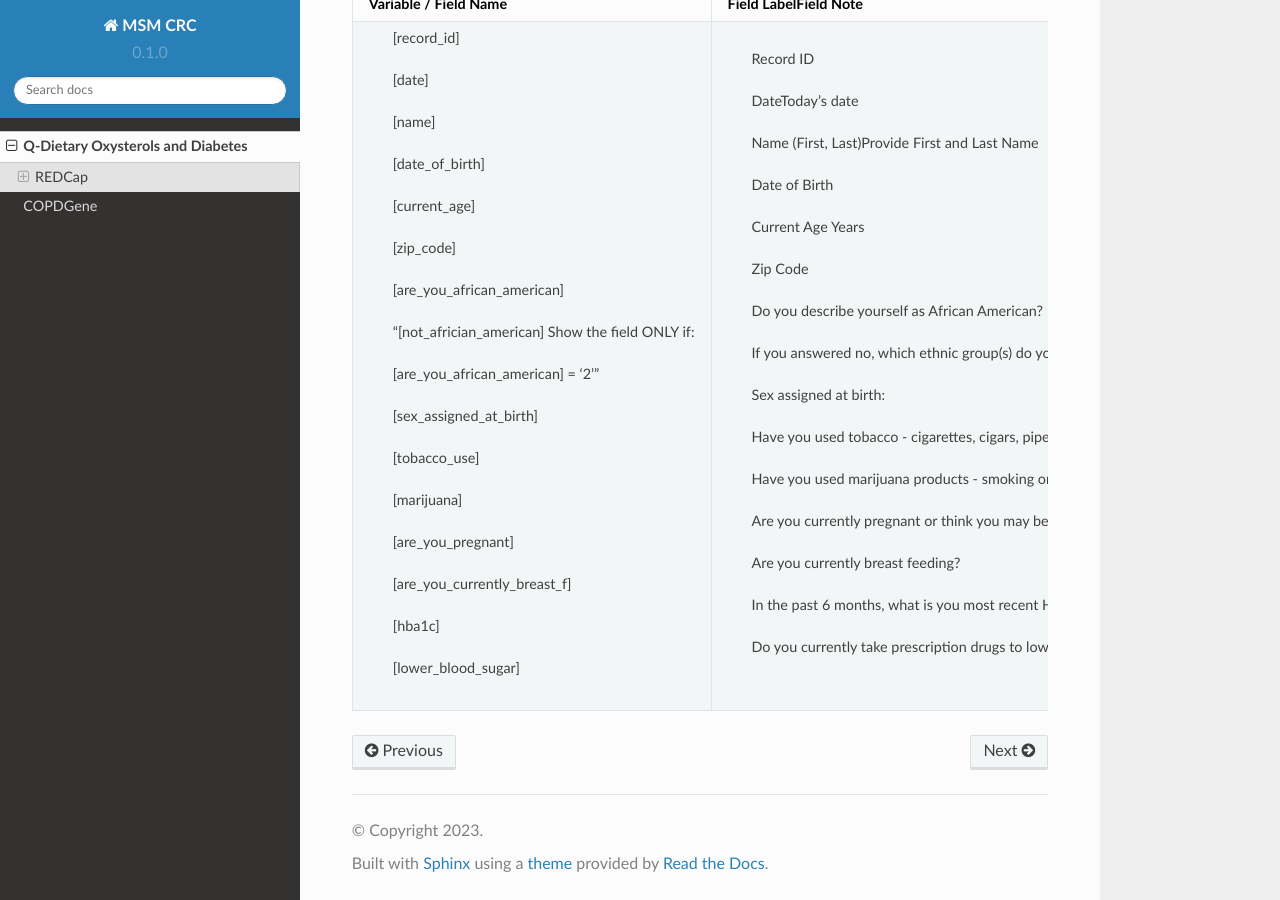
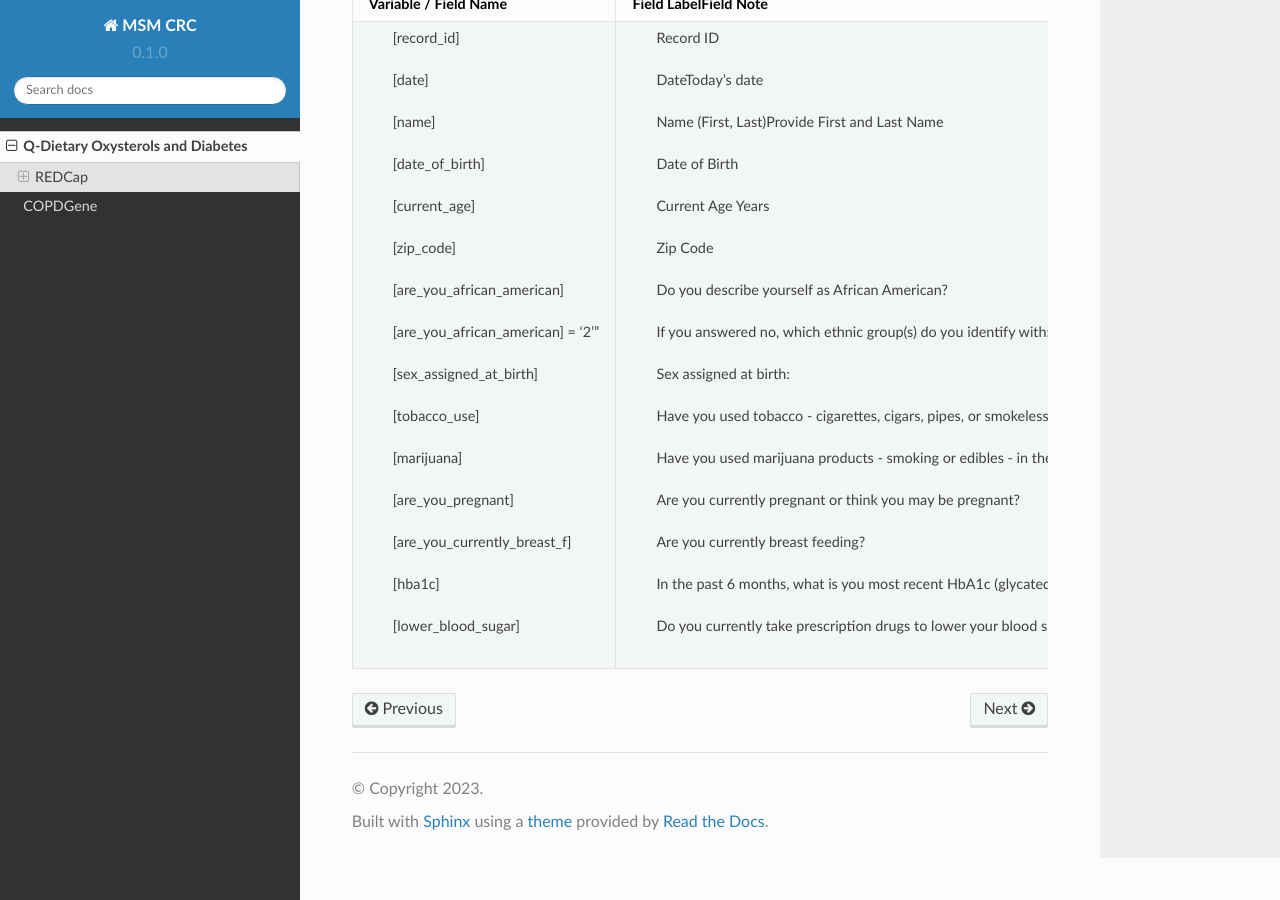
Before and after one commit to myi100/dataassets, a Sphinx documentation site: the page built from docs/source/api.rst, in a window 1280 px wide and 900 px high, scrolled down 1006 px. Built offline with Sphinx 7.4.7 and the Read the Docs theme 2.0.0, drawn with Linux system fonts in a browser that asks for light colours.

Commit message:
Update api.rst

```diff
--- a/docs/source/api.rst
+++ b/docs/source/api.rst
@@ -65,8 +65,6 @@
 |--------------------------------------------------|-------------------------------------------------------------------------------------------------|---------------------------------------------------------------------------------------------------------|
 | [are_you_african_american]                       | Do you describe yourself as African American?                                                   | radio, Required1 Yes 2 No                                                                               |
 |--------------------------------------------------|-------------------------------------------------------------------------------------------------|---------------------------------------------------------------------------------------------------------|
-| "[not_africian_american] Show the field ONLY if: |                                                                                                 |                                                                                                         |
-|--------------------------------------------------|-------------------------------------------------------------------------------------------------|---------------------------------------------------------------------------------------------------------|
 |  [are_you_african_american] = '2'"               | If you answered no, which ethnic group(s) do you identify with:                                 | radio1 American Indian or Alaska Native 2 Asian 3 Native Hawaiian or Pacific Islander 4 White/Caucasian |
 |--------------------------------------------------|-------------------------------------------------------------------------------------------------|---------------------------------------------------------------------------------------------------------|
 | [sex_assigned_at_birth]                          | Sex assigned at birth:                                                                          | radio, Required1 Male 2 Female 3 Other                                                                  |
```
